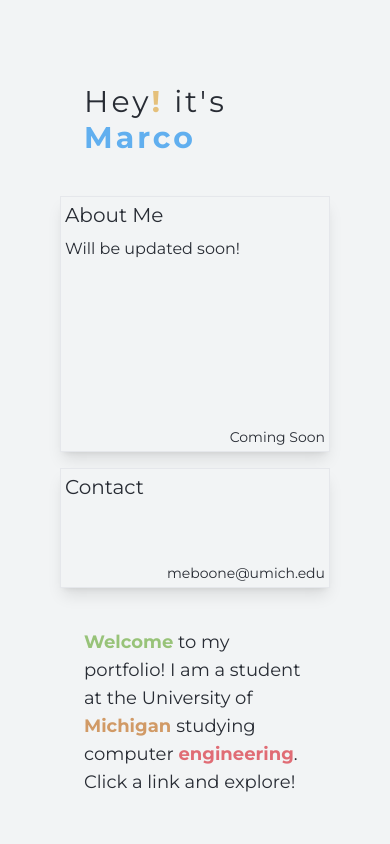
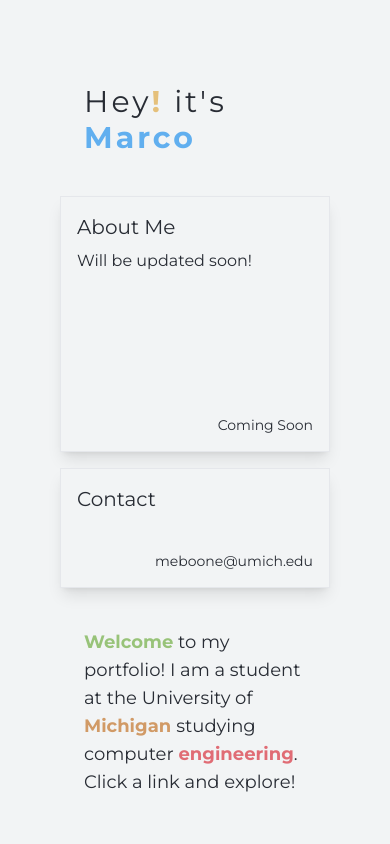
Before and after one commit to marcoboone/personalPortfolio, a Next.js app: page / in a window 390 px wide. Shown: the top 844 px of the page. Built offline with nearby package versions, Linux system fonts and the light colour scheme.

Commit message:
padding mobile fix

```diff
--- a/src/app/components/heroCard.tsx
+++ b/src/app/components/heroCard.tsx
@@ -34,13 +34,13 @@ const HeroCard: React.FC<HeroCardProps> = ({
   return link ? (
     <Link
       href={link}
-      className={`block ${colSpan} ${rowSpan}  bg-atomwhite border-[1px] ${color} p-1 md:p-4 lg:p-8 transition-colors duration-[1s] hover-pop hover:cursor-pointer relative shadow-lg text-atomblack hover:text-atomwhite`}
+      className={`block ${colSpan} ${rowSpan}  bg-atomwhite border-[1px] ${color}  p-4 lg:p-8 transition-colors duration-[1s] hover-pop hover:cursor-pointer relative shadow-lg text-atomblack hover:text-atomwhite`}
     >
       {cardContent}
     </Link>
   ) : (
     <div
-      className={`block ${colSpan} ${rowSpan} bg-atomwhite border-[1px] ${color} p-1 md:p-4 lg:p-8 transition-colors duration-[1s] hover-pop hover:cursor-pointer relative shadow-lg text-atomblack hover:text-atomwhite`}
+      className={`block ${colSpan} ${rowSpan} bg-atomwhite border-[1px] ${color}  p-4 lg:p-8 transition-colors duration-[1s] hover-pop hover:cursor-pointer relative shadow-lg text-atomblack hover:text-atomwhite`}
     >
       {cardContent}
     </div>
```
